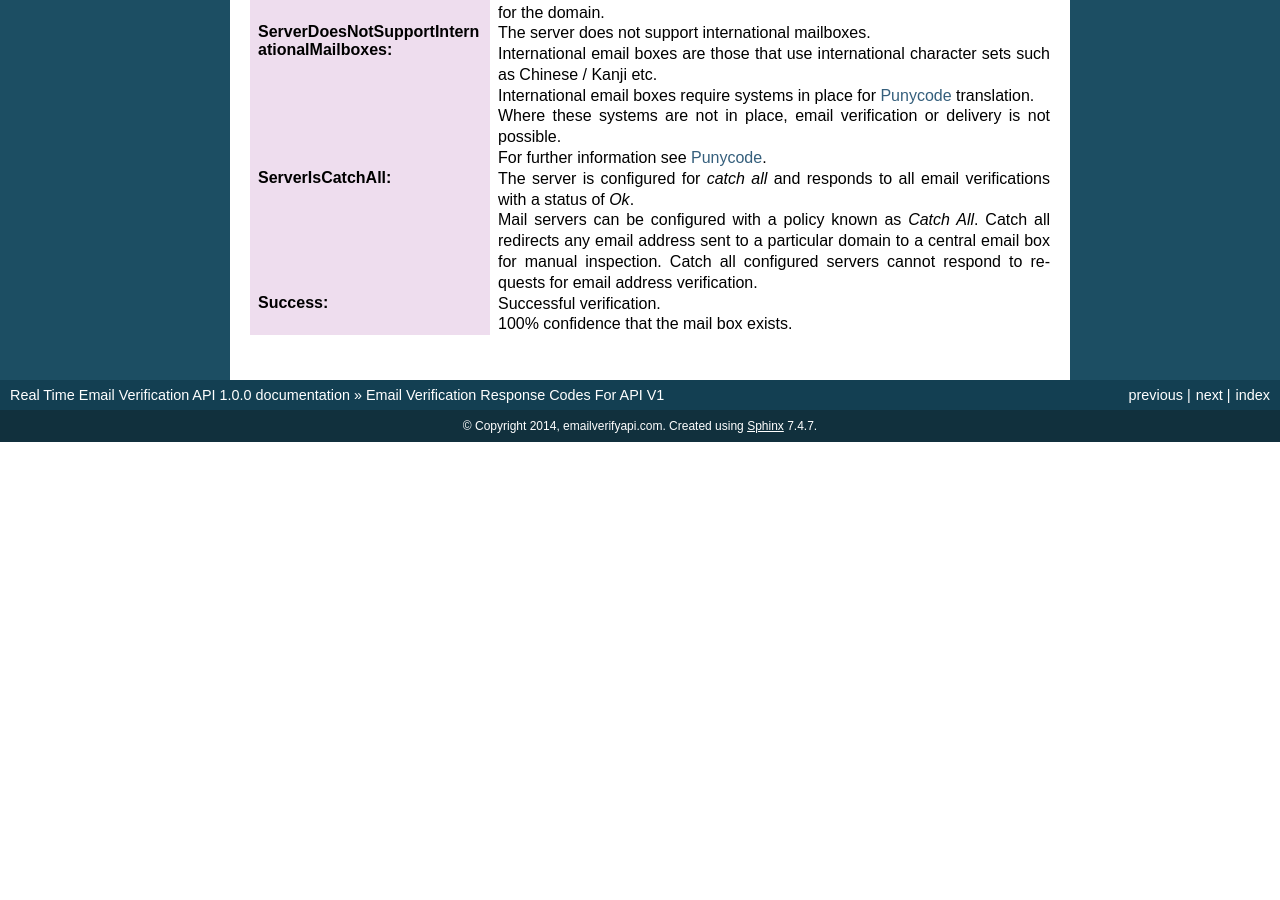
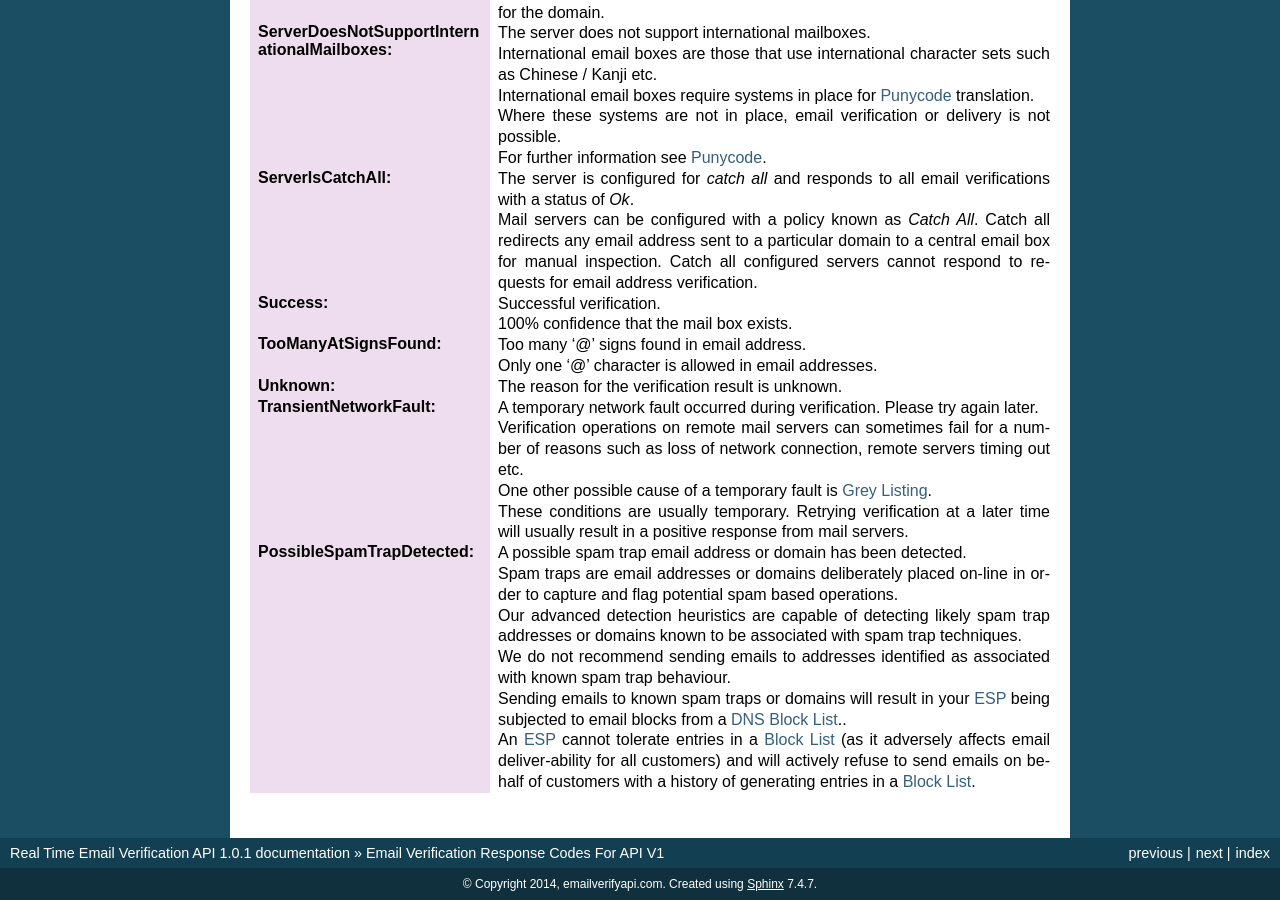
Before and after one commit to emailverifyapicom/docs-rtapi, a Sphinx documentation site: the page built from docs/status-codes.rst, in a window 1280 px wide and 900 px high, scrolled down 885 px. Built offline with Sphinx 7.4.7, drawn with Linux system fonts in a browser that asks for light colours; before the commit the page ends 1327 px from its top, so only the background shows below that; some of the changed text lies outside the part shown.

Commit message:
Additional Status codes were incomplete. Now completed / checked.

```diff
--- a/docs/conf.py
+++ b/docs/conf.py
@@ -52,9 +52,9 @@ copyright = '2014, emailverifyapi.com'
 # built documents.
 #
 # The short X.Y version.
-version = '1.0.0'
+version = '1.0.1'
 # The full version, including alpha/beta/rc tags.
-release = '1.0.0'
+release = '1.0.1'
 
 # The language for content autogenerated by Sphinx. Refer to documentation
 # for a list of supported languages.
--- a/docs/status-codes.rst
+++ b/docs/status-codes.rst
@@ -102,3 +102,41 @@ Additional Status Codes
 	Successful verification.
 
 	100% confidence that the mail box exists.
+
+:TooManyAtSignsFound:
+	Too many '@' signs found in email address.
+
+	Only one '@' character is allowed in email addresses.
+
+:Unknown:
+	The reason for the verification result is unknown.
+
+:TransientNetworkFault:
+	A temporary network fault occurred during verification. Please try again later.
+
+	Verification operations on remote mail servers can sometimes fail for a number
+	of reasons such as loss of network connection, remote servers timing out etc.
+
+	One other possible cause of a temporary fault is :term:`Grey Listing`.
+
+	These conditions are usually temporary. Retrying verification at a later time
+	will usually result in a positive response from mail servers.
+
+:PossibleSpamTrapDetected:
+	A possible spam trap email address or domain has been detected.
+
+	Spam traps are email addresses or domains deliberately placed on-line
+	in order to capture and flag potential spam based operations.
+
+	Our advanced detection heuristics are capable of detecting likely
+	spam trap addresses or domains known to be associated with spam trap techniques.
+
+	We do not recommend sending emails to addresses identified as associated
+	with known spam trap behaviour.
+
+	Sending emails to known spam traps or domains will result in your :term:`ESP`
+	being subjected to email blocks from a :term:`DNS` :term:`Block List`..
+
+	An :term:`ESP` cannot tolerate entries in a :term:`Block List` (as it adversely
+	affects email deliver-ability for all customers) and will actively refuse
+	to send emails on behalf of customers with a history of generating entries in a :term:`Block List`.
```
